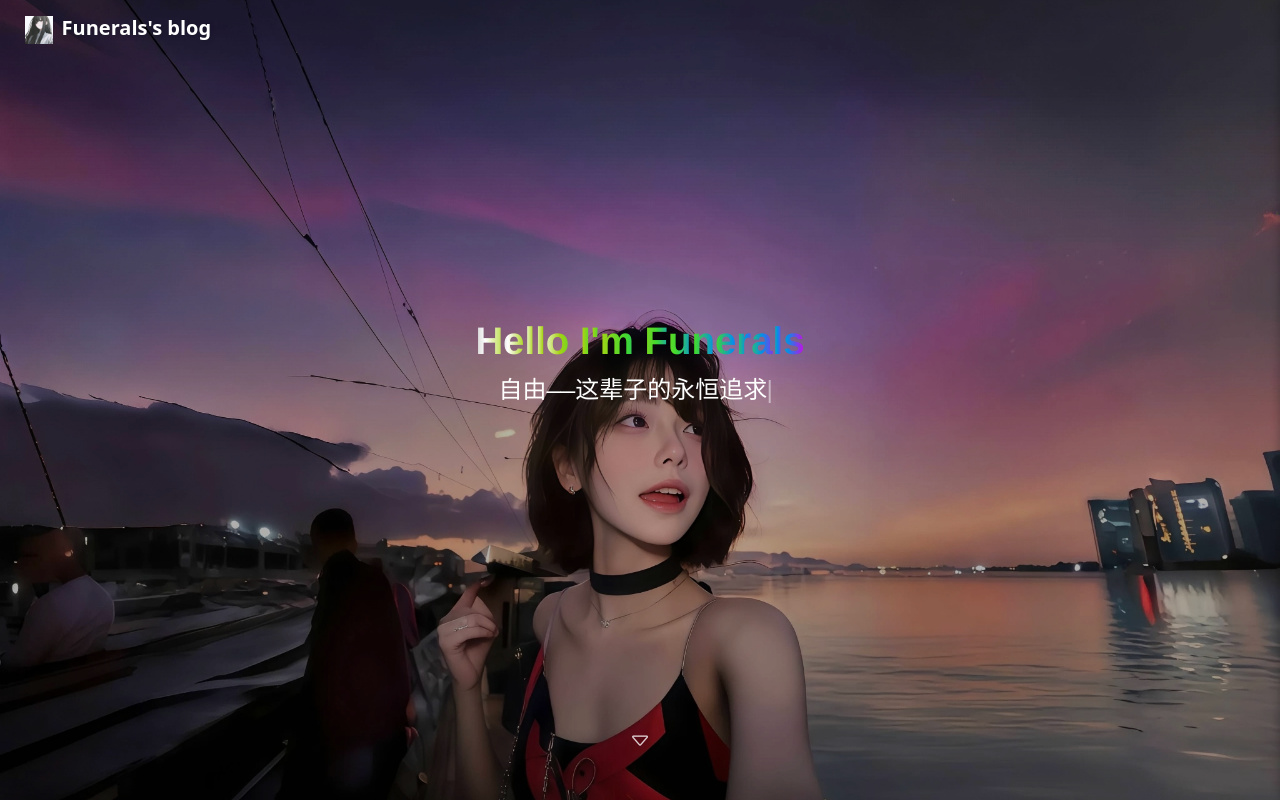
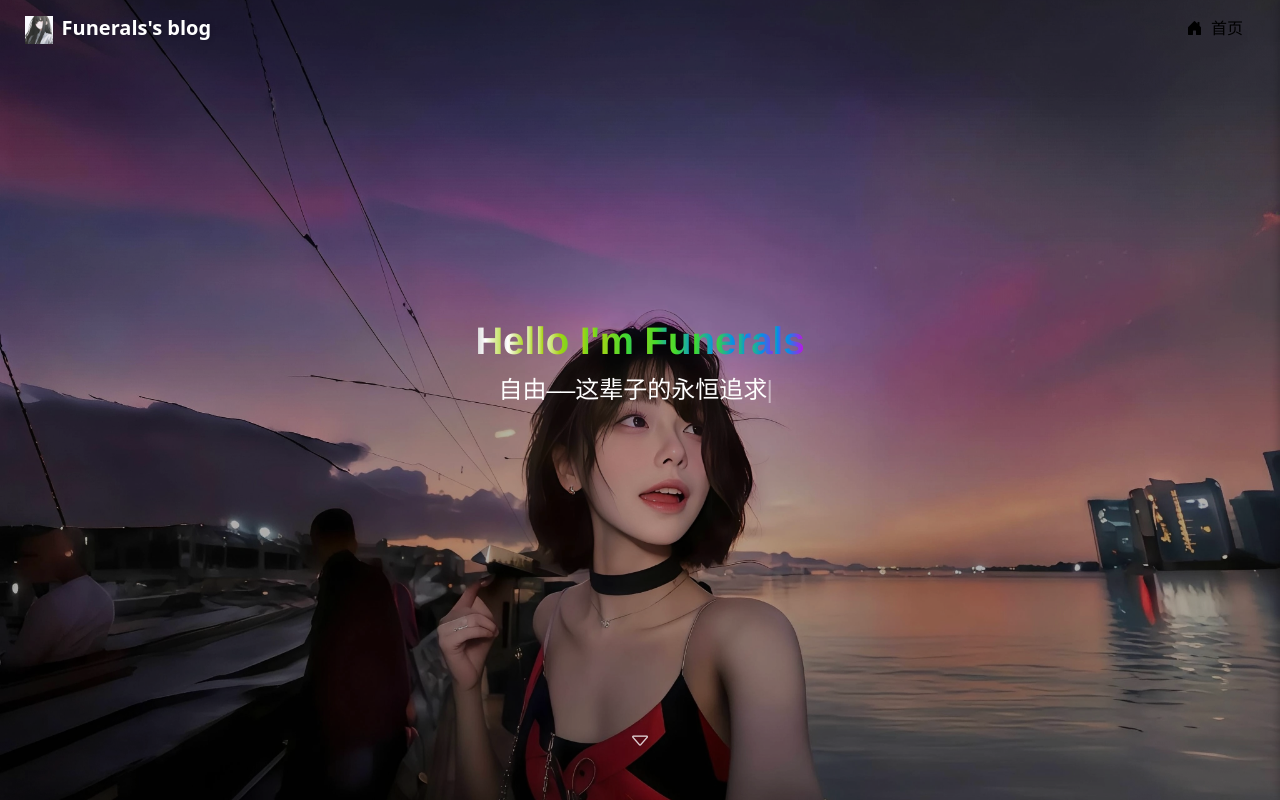
Before and after one commit to Funeralsawa/Funeralsawa.github.io-src, a React (Vite) app: page / in a window 1280 px wide. Shown: the top 800 px of the page. Built offline with nearby package versions, Linux system fonts and the light colour scheme.

Commit message:
in navbar add home button

```diff
--- a/src/components/infoDrawer.jsx
+++ b/src/components/infoDrawer.jsx
@@ -13,7 +13,14 @@ class InfoDrawer extends Component {
                         <img src={headImg} alt="headImg" draggable="false" />
                         <BlogData />
                     </div>
-                    <div className="content-aside-newest-essay info-drawer-content-essay">
+                    <div className="info-drawer-content-somefunction info-drawer-content-card-widget">
+                        <a href="/">
+                            <i class="bi bi-house-door-fill"></i>
+                            &nbsp;
+                            首页
+                        </a>
+                    </div>
+                    <div className="content-aside-newest-essay info-drawer-content-card-widget">
                         <HistoryBlog />
                     </div>
                 </div>
--- a/src/components/navbar.jsx
+++ b/src/components/navbar.jsx
@@ -72,6 +72,13 @@ class Navbar extends Component {
                             <img className="nav-icon" src={headImg} alt="icon" draggable="False" />
                             <div className='nav-title'>Funerals's blog</div>
                         </div>
+                        <div className="nav-links">
+                            <a href="/">
+                                <i class="bi bi-house-door-fill"></i>
+                                &nbsp;
+                                首页
+                            </a>
+                        </div>
                         <div className="drawer-toggle" onClick={() => this.setOpen(true)}>☰</div>
                     </div>
                     <div className={`info-drawer ${this.state.open ? 'open' : ''}`}>
--- a/src/css/base.css
+++ b/src/css/base.css
@@ -12,3 +12,16 @@
     backdrop-filter: blur(2px);
     -webkit-backdrop-filter: blur(2px);
 }
+
+.info-drawer-content-card-widget {
+    width: 80%;
+    margin: 10px;
+    display: flex;
+    flex-direction: column;
+    justify-content: space-around;
+    align-items: center;
+    background-color: #FFFFFF;
+    border-radius: 10px;
+    gap: 1vh;
+    box-shadow: 0 0 1px 1px rgba(7, 17, 27, 0.05);
+}
--- a/src/css/index.css
+++ b/src/css/index.css
@@ -108,6 +108,40 @@ body {
     font-weight: bold;
 }
 
+.nav-links {
+    margin-right: 2%;
+}
+
+.nav-links > a {
+    position: relative;
+    color: black;
+    text-decoration: none;
+    transition: color 0.3s linear;
+}
+
+.nav-links > a::after {
+    content: "";
+    position: absolute;
+    bottom: 0;
+    left: 0;
+    background-color: #80c8f8;
+    height: 3px;
+    width: 100%;
+    border-radius: 6px;
+    transform: translateY(200%) scaleX(0);
+    transform-origin: center;
+    transition: all 0.3s ease-in-out;
+}
+
+.nav-links > a:hover::after {
+    transform: translateY(200%) scaleX(1);
+}
+
+.nav-links > a:hover {
+    color: #eee;
+    cursor: pointer;
+}
+
 .drawer-toggle {
     display: none !important;
     margin-right: 2%;
@@ -126,7 +160,6 @@ body {
     display: flex;
     flex-direction: row;
     justify-content: flex-end;
-    background-color: #F6F8FA;
 
     transform: translateX(100%); /* 初始在屏幕外 */
     transition: all 0.5s ease;
@@ -139,7 +172,7 @@ body {
 
 .drawer-content {
     width: 100%;
-    background: white;
+    background: #F6F8FA;
     z-index: 999;
     box-shadow: -2px 0 8px rgba(7, 7, 7, 0.2);
 }
@@ -515,7 +548,7 @@ body {
 .info-drawer-content {
     display: flex;
     flex-direction: column;
-    gap: 5vh 0;
+    gap: 1vh 0;
     max-width: 100%;
     align-items: center;
 }
@@ -523,7 +556,7 @@ body {
 .info-drawer-content-bloginfo {
     height: 40%;
     width: 100%;
-    margin-top: 10%;
+    margin: 10% 0 10% 0;
     display: flex;
     flex-direction: column;
     align-items: center;
@@ -536,16 +569,12 @@ body {
     width: 30%;
 }
 
-.info-drawer-content-essay {
-    width: 80%;
-    margin: 10px;
-    display: flex;
-    flex-direction: column;
-    justify-content: space-around;
-    align-items: center;
-    padding-bottom: 5%;
-    gap: 1vh;
-    background-color: #FFFFFF;
-    border-radius: 20px;
-    box-shadow: 0 0 1px 1px rgba(7, 17, 27, 0.05);
+.info-drawer-content-somefunction {
+    padding: 3%;
+    font-size: large;
 }
+
+.info-drawer-content-somefunction > a {
+    text-decoration: none;
+    color: unset;
+}
--- a/src/css/mobile.css
+++ b/src/css/mobile.css
@@ -1,6 +1,10 @@
 /* 从这里开始是响应式适配部分 */
 
 @media (max-width: 768px) {
+    .nav-links {
+        display: none;
+    }
+
     .drawer-toggle {
         display: inherit !important;
     }
```
